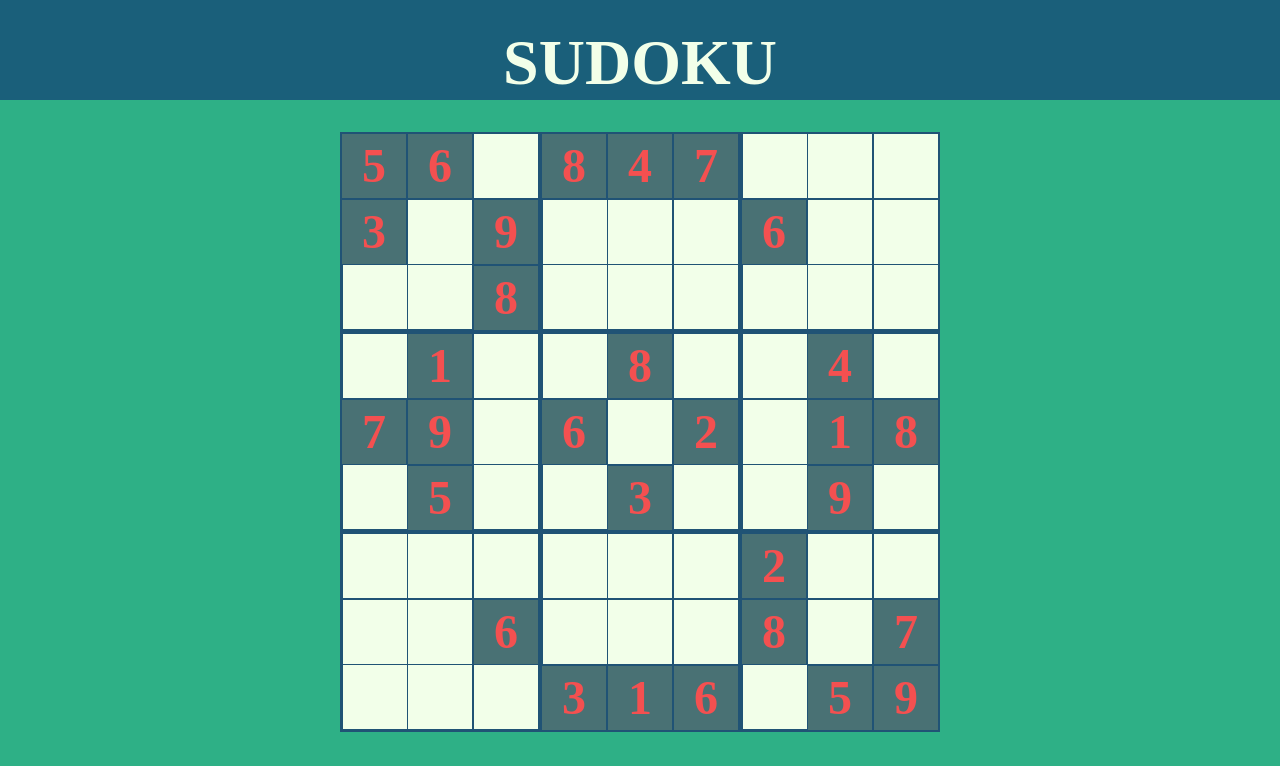
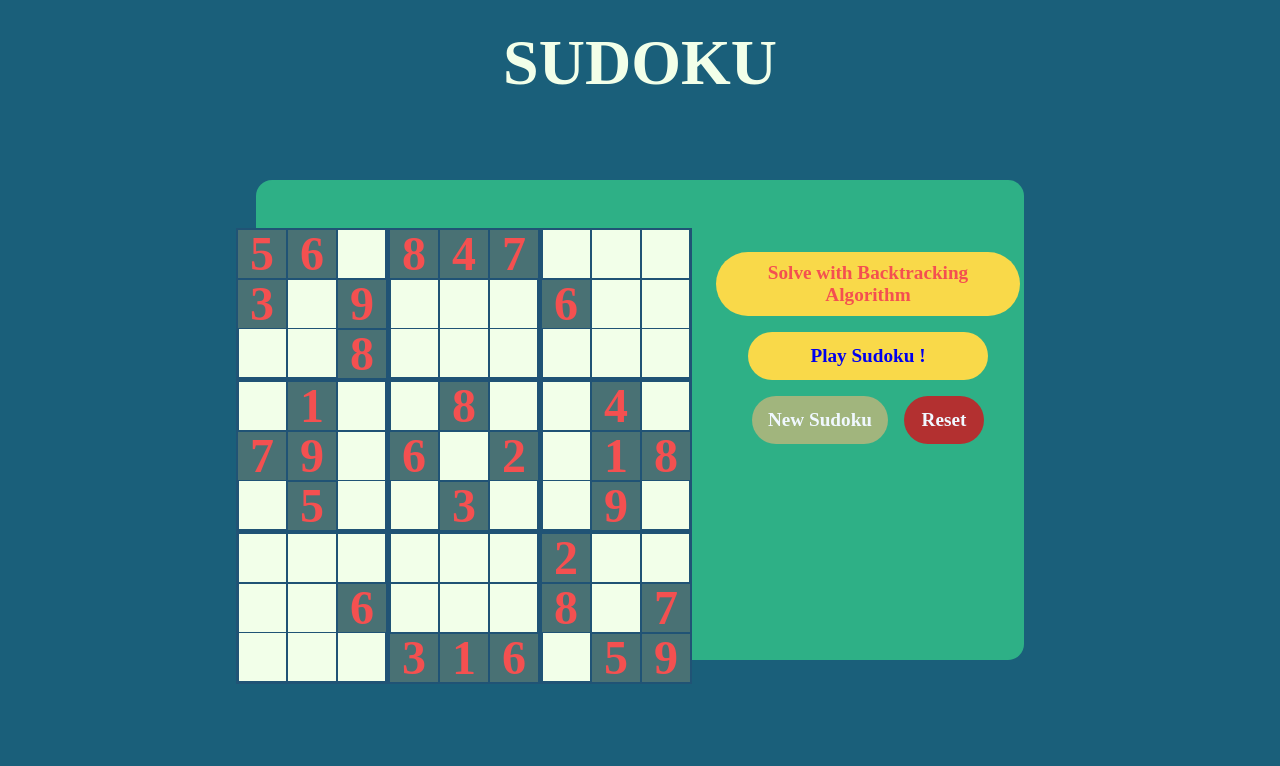
Before and after one commit to BehlulOz/Behlul-Ozkul-Capstone-Project-client, a React (Create React App) app: page /BackAlgo in a window 1280 px wide. Shown: the top 766 px of the page. Built offline with nearby package versions, Linux system fonts and the light colour scheme; the HTML template or start-up script is replaced by a standard one; a web font is replaced by a local one.

Commit message:
Algorithm Page Styling Completed

```diff
--- a/src/App.js
+++ b/src/App.js
@@ -1,4 +1,4 @@
-import React from "react";
+import {React, useState} from "react";
 import { BrowserRouter, Routes, Route } from "react-router-dom";
 import "./App.scss";
 import { SudokuBoard } from "./pages/SudokuBoard/SudokuBoard";
@@ -6,6 +6,7 @@ import Header from "./components/Header/Header";
 import BackAlgoPage from "./pages/BackAlgoPage/BackAlgoPage";
 
 function App() {
+
   return (
     <BrowserRouter>
       <div className="App">
@@ -20,5 +21,4 @@ function App() {
     </BrowserRouter>
   );
 }
-
 export default App;
--- a/src/components/AlgoButton/AlgoButton.scss
+++ b/src/components/AlgoButton/AlgoButton.scss
@@ -1,20 +1,30 @@
+
+.algo-button-container {
+  display: flex;
+  flex-wrap: wrap;
+  justify-content: center;
+  width: 20rem;
+  height: 10rem;
+  margin: 1rem;
+}
 
 .button {
   font-family: "WorkSans";
-  font-size: 1.5rem;
+  font-size: 1.2rem;
   font-weight: bold;
-  padding: 1rem 1.5rem;
-  margin: 1rem;
+  padding: .5rem 1rem;
+  margin: .5rem;
   border:none;
-  border-radius: 2rem;
-  height: 4rem;
+  border-radius: 3rem;
+  height: 3rem;
   &:hover {
     cursor: pointer;
   }
   &__algo {
     background-color: #F9D949;
     color: #F45050;
-    width: 30rem;
+    width: 20rem;
+    height: 4rem;
     &:hover {
       background-color: #F45050;
       color: #F9D949;
@@ -30,11 +40,3 @@
     }
   }
 }
-
-.algo-button-container {
-  display: flex;
-  flex-wrap: wrap;
-  justify-content: center;
-  width: 40rem;
-  height: 10rem;
-}
--- a/src/components/Buttons/Buttons.js
+++ b/src/components/Buttons/Buttons.js
@@ -33,7 +33,7 @@ const Buttons = ({ sudokuSolver, sudokuReset, newSudoku, startPlay }) => {
       <button className="button button__solve" onClick={handleSolve}>
         Solve
       </button>
-      <button className="button button__back-algo" onClick={handleSolve}>
+      <button className="button button__back-algo">
         <Link to="/BackAlgo"
         >Learn Backtracking Algorithm!
         </Link>
--- a/src/components/Buttons/Buttons.scss
+++ b/src/components/Buttons/Buttons.scss
@@ -1,28 +1,28 @@
 
 .buttons {
-  height: 12rem;
-  width: 60rem;
+  height: 10rem;
+  width: 40rem;
   display: flex;
   flex-wrap: wrap;
   justify-content: center;
-
+  margin-top: 2rem;
 }
 .button {
   font-family: "WorkSans";
-  font-size: 1.5rem;
+  font-size: 1rem;
   font-weight: bold;
-  padding: 1rem 1.5rem;
   margin: 1rem;
   border:none;
-  border-radius: 2rem;
-  height: 4rem;
+  border-radius: 1.5rem;
+  height: 1rem;
+  height: 1rem;
   &:hover {
     cursor: pointer;
   }
   &__play {
     background-color: #F9D949;
     color: #F45050;
-    width: 10rem;
+
     &:hover {
       background-color: #F45050;
       color: #F9D949;
@@ -39,7 +39,7 @@
   &__reset {
     background-color: #B33030;
     color: aliceblue;
-    width: 10rem;
+    width: 5rem;
     &:hover {
       background-color: #F45050;
       color: #F9D949;
@@ -48,7 +48,7 @@
   &__solve {
     background-color: #19282F;
     color: aliceblue;
-    width: 10rem;
+
     &:hover {
       background-color: #F45050;
       color: #F9D949;
@@ -57,7 +57,7 @@
   &__back-algo {
     background-color: #497174;
     color: #EB6440;
-    width: 40rem;
+
     &:hover {
       background-color: #F45050;
       color: #F9D949;
--- a/src/pages/BackAlgoPage/BackAlgoPage.js
+++ b/src/pages/BackAlgoPage/BackAlgoPage.js
@@ -1,15 +1,16 @@
 import React from "react";
 import { useState, useRef, useEffect } from "react";
 import "./BackAlgoPage.scss";
-import sudokuArray from "../../data/sudoku-boards.json";
+import algoArray from "../../data/sudoku-boards.json";
 import solutionArray from "../../data/sudoku-solution.json";
 import AlgoButton from "../../components/AlgoButton/AlgoButton";
 
 const BackAlgoPage = () => {
   let [s, setS] = useState(0);
-  let grid = JSON.parse(JSON.stringify(sudokuArray[s]));
+  let grid = JSON.parse(JSON.stringify(algoArray[s]));
   let solutionGrid = JSON.parse(JSON.stringify(solutionArray[s]));
   const [newGrid, setNewGrid] = useState([...grid]);
+  const [isGameReady, setIsGameReady] = useState(false);
   const rowCheck = useRef(true);
   const colCheck = useRef(true);
   const innerGridCheck = useRef(true);
@@ -19,6 +20,7 @@ const BackAlgoPage = () => {
   }, [s]);
 
   const solveSudoku = (colIndex, rowIndex, e) => {
+    setIsGameReady(true);
     if (colIndex === 9) {
       // Move to the next rowIndex if the end of the current rowIndex is reached
       rowIndex++;
@@ -86,50 +88,37 @@ const BackAlgoPage = () => {
   //   return true;
   // };
 
-  const isValidMove = (colIndex, rowIndex, e) => {
-    const newInput = parseInt(e.target.value);
+  const isValidMove = (colIndex, rowIndex, num) => {
     rowCheck.current = true;
     colCheck.current = true;
     innerGridCheck.current = true;
-    console.log("e:", e);
 
     for (let i = 0; i < 9; i++) {
-      if (newInput === newGrid[i][rowIndex]) {
+      if (num === newGrid[i][rowIndex]) {
         rowCheck.current = false;
-        console.log("Duplicate row value found:", newInput);
+        console.log("Duplicate row value found:", num);
       }
-      if (newInput === newGrid[colIndex][i]) {
+      if (num === newGrid[colIndex][i]) {
         colCheck.current = false;
-        console.log("Duplicate column value found:", newInput);
+        console.log("Duplicate column value found:", num);
       }
     }
-    checkInnerGrid(rowIndex, colIndex, newInput);
+    checkInnerGrid(rowIndex, colIndex, num);
 
     if (
-      0 < newInput &&
-      newInput <= 9 &&
+      0 < num &&
+      num <= 9 &&
       colCheck.current &&
       rowCheck.current &&
       innerGridCheck.current
     ) {
-      newGrid[colIndex][rowIndex] = newInput;
-      e.target.classList.add("input-correct");
-      console.log(newGrid);
+      return true;
     } else {
-      e.target.classList.add("input-error");
-      e.target.classList.remove("input-correct");
-      e.target.value = "";
-      newGrid[colIndex][rowIndex] = 0;
-      setTimeout(() => {
-        e.target.classList.remove("input-error");
-      }, 1000);
-      console.log("false:", newInput);
+      return false;
     }
-
-    setNewGrid([...newGrid]);
   };
 
-  const checkInnerGrid = (rowIndex, colIndex, newInput) => {
+  const checkInnerGrid = (rowIndex, colIndex, num) => {
     for (
       let i = colIndex - (colIndex % 3);
       i < colIndex + (3 - (colIndex % 3));
@@ -140,7 +129,7 @@ const BackAlgoPage = () => {
         j < rowIndex + (3 - (rowIndex % 3));
         j++
       ) {
-        if (newInput === newGrid[i][j]) {
+        if (num === newGrid[i][j]) {
           console.log("inner grid duplicate found:", newGrid[i][j]);
           return (innerGridCheck.current = false);
         }
@@ -154,8 +143,8 @@ const BackAlgoPage = () => {
       node.value = "";
       setNewGrid([...grid]);
     });
-    if (sudokuArray[s] === solutionGrid) {
-      sudokuArray[s] = grid;
+    if (algoArray[s] === solutionGrid) {
+      algoArray[s] = grid;
     }
   };
 
@@ -181,17 +170,14 @@ const BackAlgoPage = () => {
 
   return (
     <div className="back-algo-page">
-      <div
-        className="back-algo-page__board"
-        key={JSON.stringify(sudokuArray[s])}
-      >
-        {sudokuArray[s].map((col, colIndex) => (
+      <div className="back-algo-page__board" key={JSON.stringify(algoArray[s])}>
+        {algoArray[s].map((col, colIndex) => (
           <div key={colIndex} className="col">
             {col.map((node, rowIndex) => (
               <div
                 key={rowIndex}
                 className={
-                  sudokuArray[s][colIndex][rowIndex] > 0 ? "node" : "node-empty"
+                  algoArray[s][colIndex][rowIndex] > 0 ? "node" : "node-empty"
                 }
                 style={{
                   borderTop:
@@ -240,10 +226,12 @@ const BackAlgoPage = () => {
                     maxLength="1"
                     pattern="[1-9]"
                     onChange={(e) => {
-                      const inputValue = e.target.value;
-                      const numberValue = inputValue.replace(/[^1-9]/g, "");
-                      e.target.value = numberValue;
-                      solveSudoku(e, rowIndex, colIndex);
+                      if (isGameReady) {
+                        const inputValue = e.target.value;
+                        const numberValue = inputValue.replace(/[^1-9]/g, "");
+                        e.target.value = numberValue;
+                        solveSudoku(e, rowIndex, colIndex);
+                      }
                     }}
                   />
                 )}
--- a/src/pages/BackAlgoPage/BackAlgoPage.scss
+++ b/src/pages/BackAlgoPage/BackAlgoPage.scss
@@ -1,19 +1,23 @@
 .back-algo-page {
   display: flex;
-  justify-content: center;
+  flex-direction: column;
+  flex-wrap: wrap;
+  align-items: center;
   font-family: "WorkSans";
   font-weight: bold;
   font-size: 3rem;
-  width: 100vw;
-  height: 150vh;
+  width: 60vw;
+  max-width: 60rem;
+  height: 60vh;
   background-color: #2EB086;
+  border-radius: 1rem;
+  margin-top: 5rem;
   &__board {
     display: flex;
     justify-content: center;
-    flex-wrap: wrap;
-    margin-top: 2rem;
-    width: 50rem;
-    height: 50rem;
+    margin: 3rem;
+    width: 40vw;
+    height: 40vh;
     background-color: #2EB086;
   }
 }
@@ -24,8 +28,8 @@
   justify-content: center;
   background-color: #497174;
   color: #F45050;
-  height: 2rem;
-  width: 2rem;
+  height: 1rem;
+  width: 1rem;
   padding: 1rem;
   &-empty {
     margin: 0;
@@ -33,8 +37,8 @@
     align-items: center;
     justify-content: center;
     background-color:#F2FFE9;
-    height: 2rem;
-    width: 2rem;
+    height: 1rem;
+    width: 1rem;
     padding: 1rem;
     border: none;
   }
@@ -43,13 +47,14 @@
     border: none;
     justify-content: center;
     margin: 0;
+    padding: 0.3rem 0.2rem 0.3rem 0.4rem;
     font-family: "WorkSans";
     font-weight: bold;
     background-color:#F2FFE9;
-    height: 2rem;
-    width: 2rem;
+    height: 2.4rem;
+    width: 2.4rem;
     font-size: 3rem;
-    padding: 1rem 0.7rem 1rem 1.3rem;
+    border: none;
     color: #393E46;
     cursor: pointer;
     &::-webkit-inner-spin-button {
@@ -83,6 +88,7 @@
 
 .input-correct {
   animation: blink-green 2s linear forwards;
+  color: #F45050;
 }
 
 @keyframes blink-green {
--- a/src/pages/SudokuBoard/SudokuBoard.js
+++ b/src/pages/SudokuBoard/SudokuBoard.js
@@ -23,14 +23,14 @@ export const SudokuBoard = () => {
     checkComplete();
   }, [newGrid]);
 
-  useEffect ((newInput, rowIndex, colIndex) => {
+  // useEffect ((newInput, rowIndex, colIndex) => {
 
-    if (newInput === NaN) {
-      newGrid[colIndex][rowIndex] = 0;
-      console.log("zero:", newInput);
-      console.log("grid:", newGrid);
-    }
-  },[newGrid])
+  //   if (newInput === NaN) {
+  //     newGrid[colIndex][rowIndex] = 0;
+  //     console.log("zero:", newInput);
+  //     console.log("grid:", newGrid);
+  //   }
+  // },[newGrid])
 
   const changeHandler = (e, rowIndex, colIndex) => {
     const newInput = parseInt(e.target.value);
@@ -99,12 +99,12 @@ export const SudokuBoard = () => {
     const inputNodes = document.querySelectorAll(".node-input");
     inputNodes.forEach((node) => {
       node.value = "";
+      if (sudokuArray[s] === solutionArray[s]) {
+        sudokuArray[s] = [...grid];
+      }
       setNewGrid([...grid]);
       setIsGameReady(false);
     });
-    if (sudokuArray[s] === solutionGrid) {
-      sudokuArray[s] = grid;
-    }
   };
 
   const checkComplete = () => {
@@ -119,14 +119,10 @@ export const SudokuBoard = () => {
   };
 
   const sudokuSolver = () => {
-    sudokuArray[s] = solutionGrid;
+    sudokuArray[s] = solutionArray[s];
     setNewGrid(solutionGrid);
     setIsGameReady(false);
     checkComplete();
-    if (completeCheck.current) {
-      alert("Congratulations! You Completed the SUDOKU.");
-    }
-    console.log(newGrid);
   };
 
   const newSudoku = () => {
--- a/src/pages/SudokuBoard/SudokuBoard.scss
+++ b/src/pages/SudokuBoard/SudokuBoard.scss
@@ -14,12 +14,8 @@
   height: 2rem;
   width: 2rem;
   padding: 1rem;
-
   &-empty {
     margin: 0;
-    display: flex;
-    align-items: center;
-    justify-content: center;
     background-color:#F2FFE9;
     height: 2rem;
     width: 2rem;
@@ -27,17 +23,15 @@
     border: none;
   }
   &-input {
-    display: flex;
     border: none;
-    justify-content: center;
     margin: 0;
     font-family: "WorkSans";
     font-weight: bold;
     background-color:#F2FFE9;
-    height: 2rem;
-    width: 2rem;
+    height: 2.4rem;
+    width: 2.4rem;
     font-size: 3rem;
-    padding: 1rem 0.7rem 1rem 1.3rem;
+    padding: 0.3rem 0.2rem 0.3rem 0.4rem;
     color: #393E46;
     cursor: pointer;
     &::-webkit-inner-spin-button {
@@ -71,6 +65,8 @@
 
 .input-correct {
   animation: blink-green 2s linear forwards;
+  height: 3rem;
+  width: 3rem;
 }
 
 @keyframes blink-green {
```
